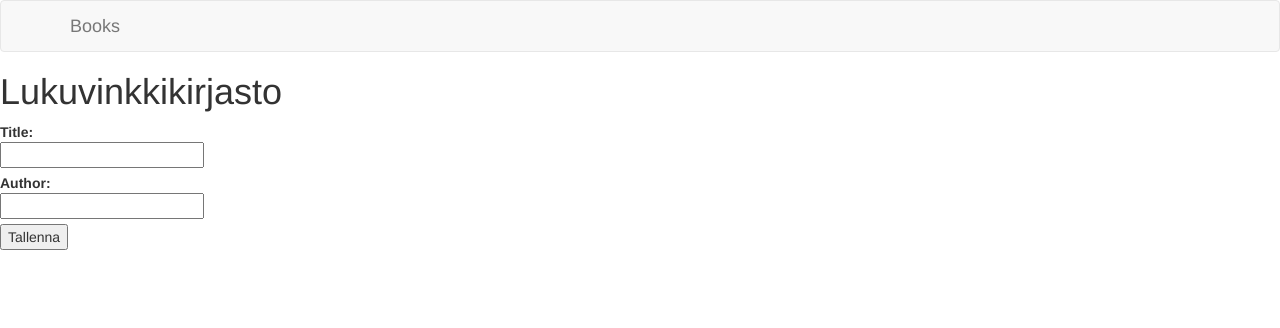
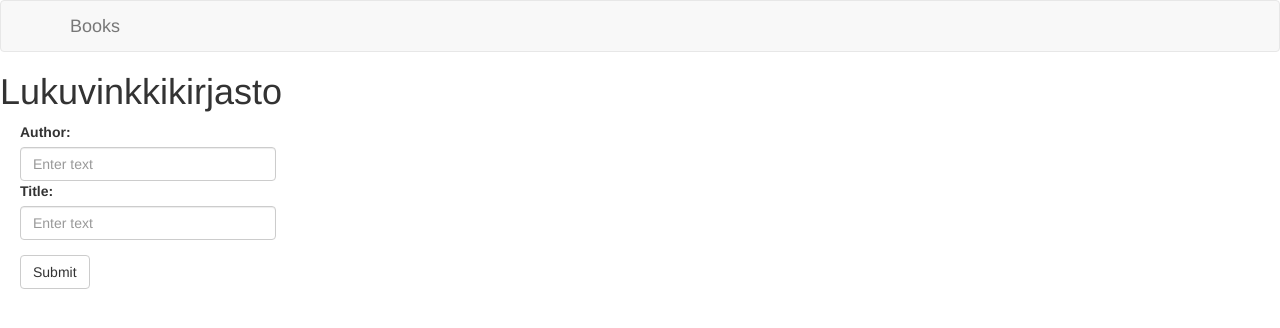
Before and after one commit to jexniemi/Miniprojekti-Ohtu, a React (Create React App) app in the folder react-front/: page / in a window 1280 px wide. Shown: the top 328 px of the page. Built offline with nearby package versions, Linux system fonts and the light colour scheme.

Commit message:
post form should work now

```diff
--- /dev/null
+++ b/react-front/src/App.css
@@ -0,0 +1,4 @@
+.PostForm {
+    max-width: 20%;
+    margin-left: 20px;
+}
--- a/react-front/src/App.js
+++ b/react-front/src/App.js
@@ -1,7 +1,8 @@
 import React from 'react';
 
-import InputForm from './components/InputForm.js';
 import NavigationBar from './components/NavigationBar';
+import SubmitForm from './components/SubmitForm';
+import './App.css';
 
 class App extends React.Component {
   render() {
@@ -9,7 +10,9 @@ class App extends React.Component {
       <div>
         <NavigationBar />
         <h1>Lukuvinkkikirjasto</h1>
-        < InputForm />
+        <div className="PostForm">
+        <SubmitForm/>
+        </div>
       </div>
     );
   }
--- a/react-front/src/components/InputForm.js
+++ /dev/null
@@ -1,23 +0,0 @@
-import React from 'react';
-
-class InputForm extends React.Component {
-
-
-    render() {
-        return (
-            <form>
-                <label>
-                    Title: <br />
-                    <input type="text" name="otsikko" />
-                </label> <br />
-                <label>
-                    Author: <br />
-                    <input type="text" name="kirjoittaja" />
-                </label> <br />
-                <input type="submit" value="Tallenna" />
-            </form>
-        );
-    }
-}
-
-export default InputForm;
--- /dev/null
+++ b/react-front/src/components/SubmitForm.js
@@ -0,0 +1,57 @@
+import React from 'react';
+import Field from './formfields/Field';
+
+var Button = require('react-bootstrap').Button;
+var FormGroup = require('react-bootstrap').FormGroup;
+
+class SubmitForm extends React.Component {
+    constructor(props) {
+        super(props);
+
+        this.state = {
+            author: "",
+            title: ""
+        }
+
+        this.postForm = this.postForm.bind(this);
+        this.authorOnChange = this.authorOnChange.bind(this);
+        this.titleOnChange = this.titleOnChange.bind(this);
+    }
+
+  postForm($author, $title) {
+    fetch('/api/tips', {
+      method: 'POST',
+      headers: {
+        'Accept': 'application/json',
+        'Content-Type': 'application/json',
+      },
+      body: JSON.stringify({
+        author: this.state.author,
+        title: this.state.title
+      })
+    })
+  }
+
+  authorOnChange(e) {
+      this.setState({author: e});
+  }
+
+  titleOnChange(e) {
+      this.setState({title: e})
+  }
+
+    render() {
+        return (
+            <form>
+                <FormGroup>
+                <Field title="Author:" onChange={this.authorOnChange}/>
+                <Field title="Title:" onChange={this.titleOnChange}/>
+                </FormGroup>
+                <Button onClick={this.postForm}>Submit</Button>
+            </form>
+        );
+    }
+
+}
+
+export default SubmitForm;
--- a/react-front/src/components/formfields/FormControl.js
+++ b/react-front/src/components/formfields/Field.js
@@ -1,9 +1,9 @@
 import React from 'react';
 
-var formControl = require('react-bootstrap').FormControl;
-var controlLabel = require('react-bootstrap').ControlLabel;
+var FormControl = require('react-bootstrap').FormControl;
+var ControlLabel = require('react-bootstrap').ControlLabel;
 
-class FormControl extends React.Component {
+class Field extends React.Component {
     constructor(props) {
         super(props);
 
@@ -19,13 +19,14 @@ class FormControl extends React.Component {
 
     handleChange(e) {
         this.setState({input: e.target.value})
+        this.props.onChange(e);
     }
 
 
     render() {
         return (
             <div>
-                <ControlLabel>{this.props.title}}</ControlLabel>
+                <ControlLabel>{this.props.title}</ControlLabel>
                 <FormControl
                     type="text"
                     value={this.state.input}
@@ -36,3 +37,5 @@ class FormControl extends React.Component {
         );
     }
 }
+
+export default Field;
--- a/react-front/src/index.js
+++ b/react-front/src/index.js
@@ -1,6 +1,5 @@
 import React from 'react';
 import ReactDOM from 'react-dom';
 import App from './App';
-import registerServiceWorker from './registerServiceWorker';
 
 ReactDOM.render(<App />, document.getElementById('root'));
```
Also changed, not shown: 9 other files (tests, documents, lock files or other folders).
